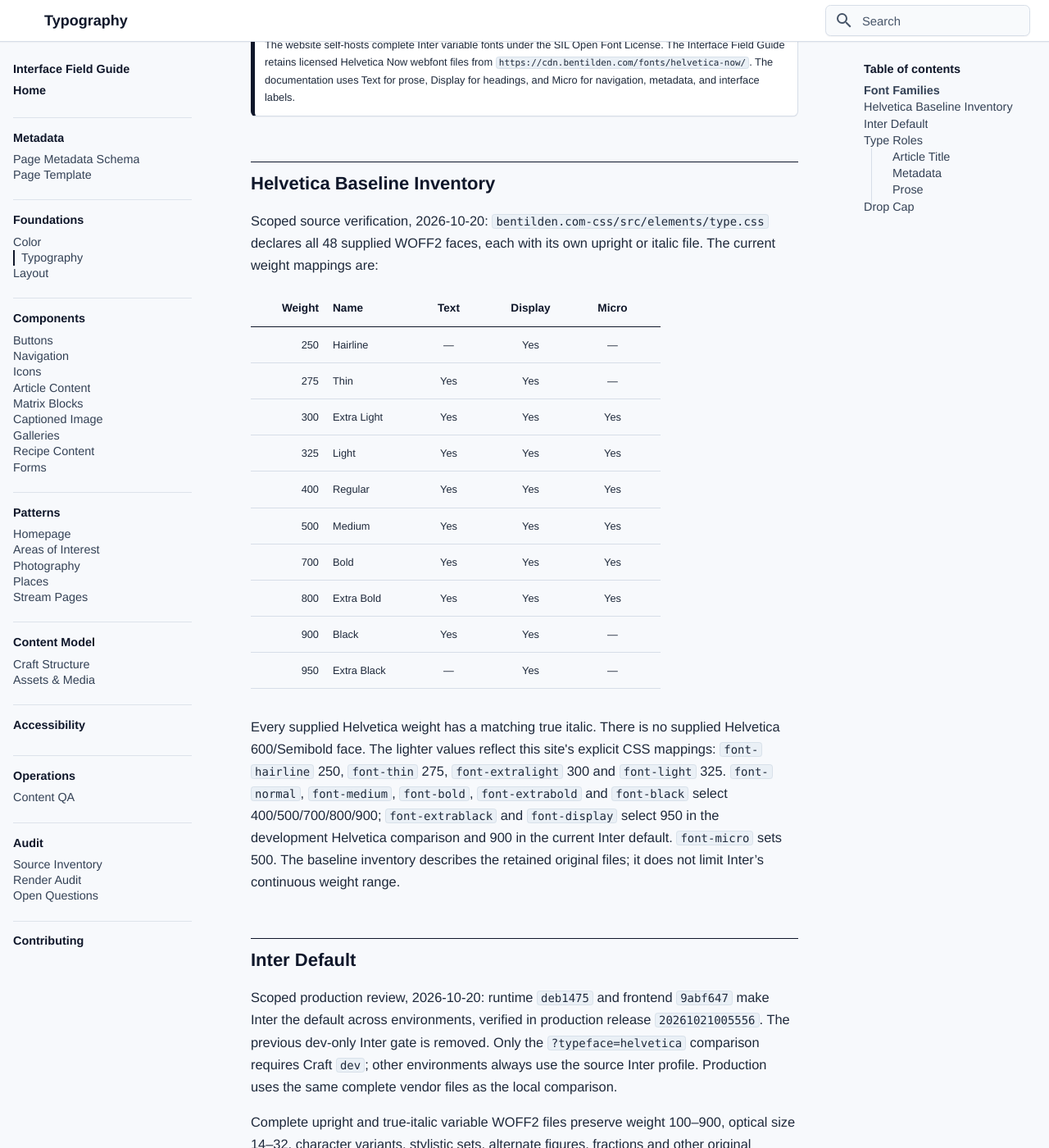
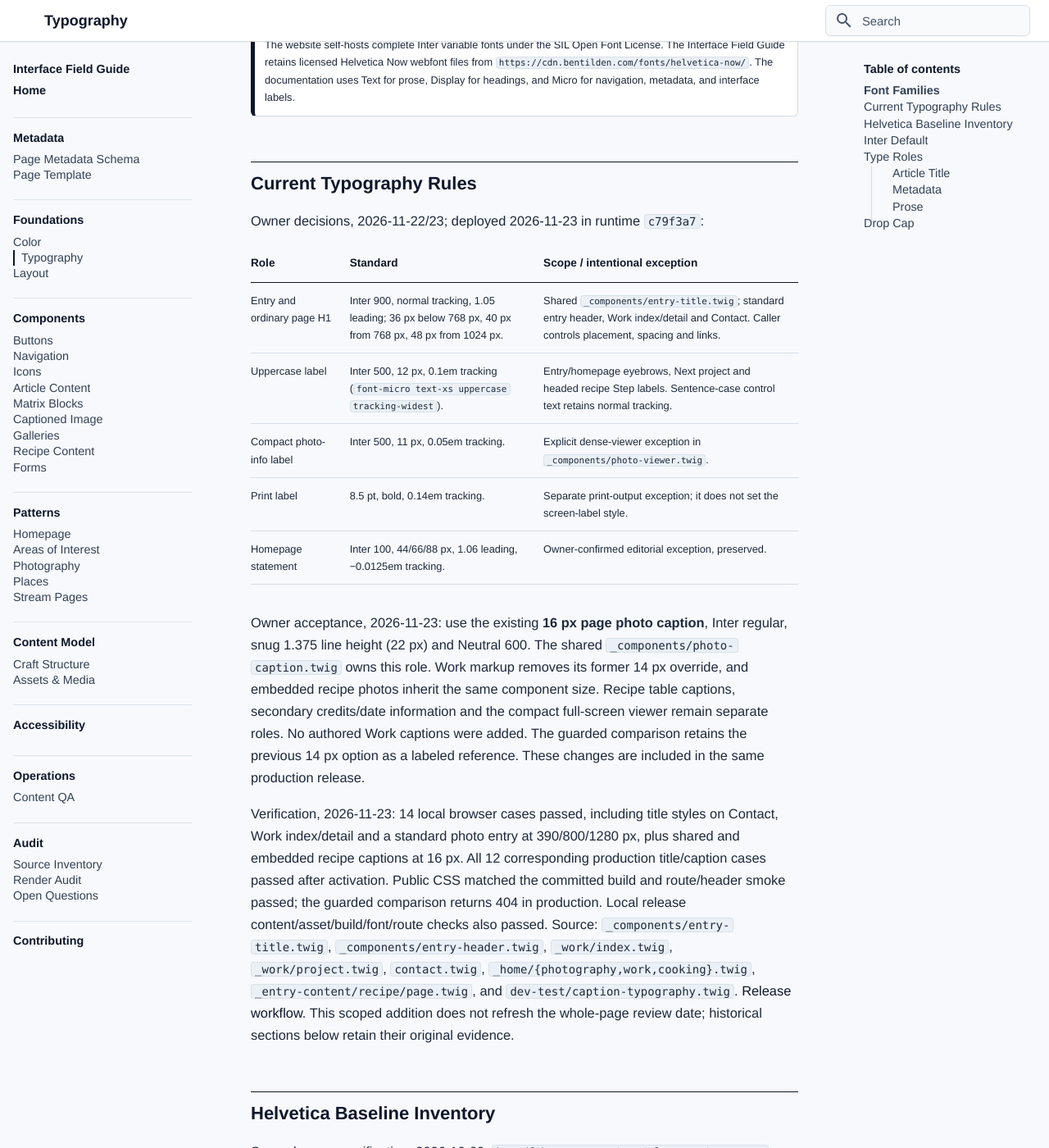
Before and after one commit to bentilden/Design-System, an MkDocs documentation site: the page built from docs/foundations/typography.md, in a window 1280 px wide and 1400 px high, scrolled down 639 px. Shown: the whole window at 82% size. Built offline with MkDocs 1.6.1 and Material for MkDocs 9.7.7, drawn with Linux system fonts in a browser that asks for light colours; some web fonts are replaced.

Commit message:
Record released typography and the local interaction baseline
(cherry picked from commit d78337c6f7f4906da8b0ea4b150b62bd29d7f7fc)

```diff
--- a/docs/foundations/typography.md
+++ b/docs/foundations/typography.md
@@ -45,6 +45,22 @@ Inter is the website typeface for text, display and compact metadata. It was dep
 
 !!! note "Webfont licensing"
     The website self-hosts complete Inter variable fonts under the SIL Open Font License. The Interface Field Guide retains licensed Helvetica Now webfont files from `https://cdn.bentilden.com/fonts/helvetica-now/`. The documentation uses Text for prose, Display for headings, and Micro for navigation, metadata, and interface labels.
+
+## Current Typography Rules
+
+Owner decisions, 2026-11-22/23; deployed 2026-11-23 in runtime `c79f3a7`:
+
+| Role | Standard | Scope / intentional exception |
+| --- | --- | --- |
+| Entry and ordinary page H1 | Inter 900, normal tracking, 1.05 leading; 36 px below 768 px, 40 px from 768 px, 48 px from 1024 px. | Shared `_components/entry-title.twig`; standard entry header, Work index/detail and Contact. Caller controls placement, spacing and links. |
+| Uppercase label | Inter 500, 12 px, 0.1em tracking (`font-micro text-xs uppercase tracking-widest`). | Entry/homepage eyebrows, Next project and headed recipe Step labels. Sentence-case control text retains normal tracking. |
+| Compact photo-info label | Inter 500, 11 px, 0.05em tracking. | Explicit dense-viewer exception in `_components/photo-viewer.twig`. |
+| Print label | 8.5 pt, bold, 0.14em tracking. | Separate print-output exception; it does not set the screen-label style. |
+| Homepage statement | Inter 100, 44/66/88 px, 1.06 leading, −0.0125em tracking. | Owner-confirmed editorial exception, preserved. |
+
+Owner acceptance, 2026-11-23: use the existing **16 px page photo caption**, Inter regular, snug 1.375 line height (22 px) and Neutral 600. The shared `_components/photo-caption.twig` owns this role. Work markup removes its former 14 px override, and embedded recipe photos inherit the same component size. Recipe table captions, secondary credits/date information and the compact full-screen viewer remain separate roles. No authored Work captions were added. The guarded comparison retains the previous 14 px option as a labeled reference. These changes are included in the same production release.
+
+Verification, 2026-11-23: 14 local browser cases passed, including title styles on Contact, Work index/detail and a standard photo entry at 390/800/1280 px, plus shared and embedded recipe captions at 16 px. All 12 corresponding production title/caption cases passed after activation. Public CSS matched the committed build and route/header smoke passed; the guarded comparison returns 404 in production. Local release content/asset/build/font/route checks also passed. Source: `_components/entry-title.twig`, `_components/entry-header.twig`, `_work/index.twig`, `_work/project.twig`, `contact.twig`, `_home/{photography,work,cooking}.twig`, `_entry-content/recipe/page.twig`, and `dev-test/caption-typography.twig`. [Release workflow](https://github.com/bentilden/bentilden.com/actions/runs/45257835258). This scoped addition does not refresh the whole-page review date; historical sections below retain their original evidence.
 
 ## Helvetica Baseline Inventory
 
```
Also changed, not shown: docs/accessibility/index.md (+11 -0 lines).
